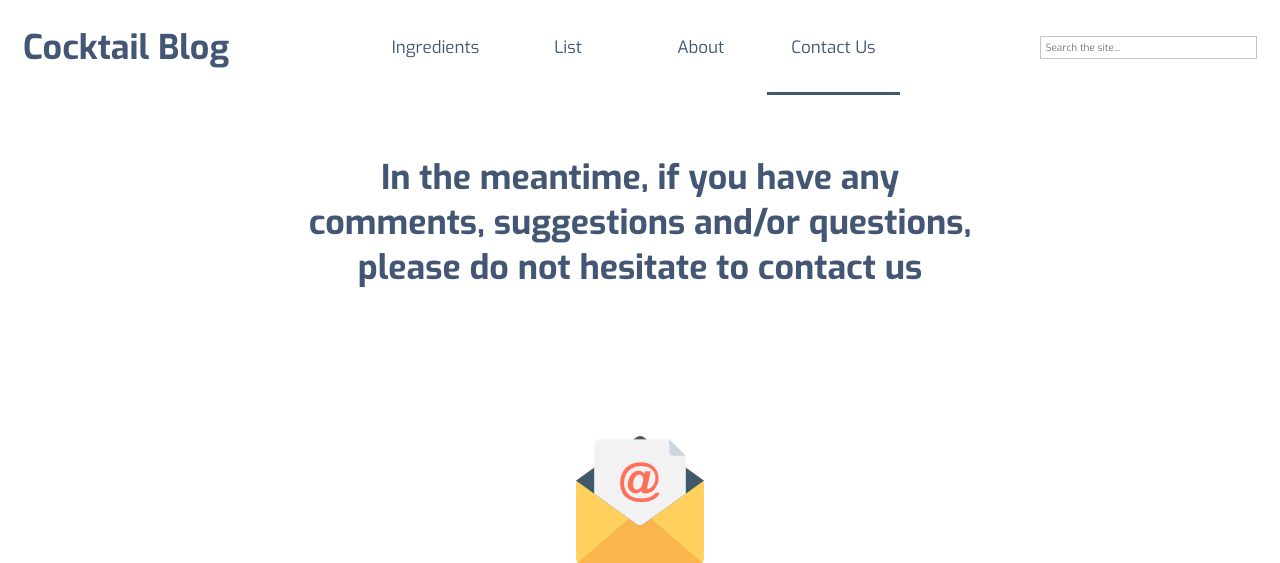
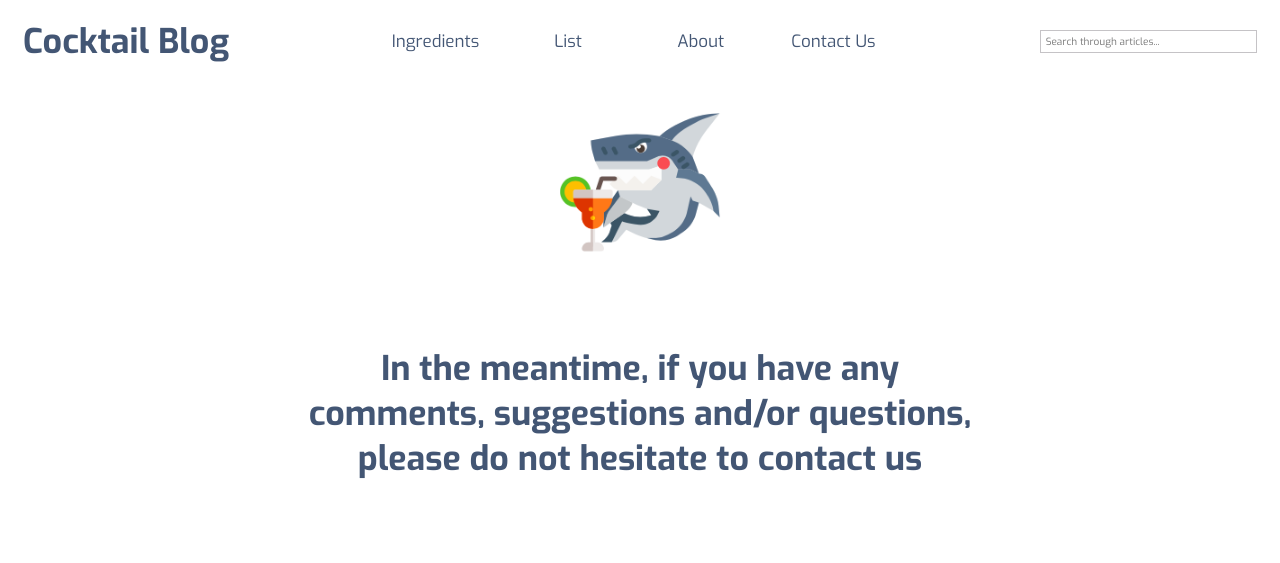
Before and after one commit to YanaTrifonova/cocktail_blog, a Flask app: page /contactUs in a window 1280 px wide. Shown: the top 563 px of the page. Run offline with Flask 2, Linux system fonts and the light colour scheme; some libraries are stand-ins or nearby versions.

Commit message:
actualize navigation menu to other pages

```diff
--- a/templates/contactUs.html
+++ b/templates/contactUs.html
@@ -1,14 +1,19 @@
 <!DOCTYPE html>
 <html lang="en">
 <head>
-    <meta charset="UTF-8">
+    <meta charset="UTF-8" name="viewport" content="width=device-width,initial-scale=1">
     <title>Cocktail Blog - contact us</title>
+
     <link href="https://fonts.googleapis.com/css?family=Exo:400,500,600,700" rel="stylesheet">
     <link rel="stylesheet" href="https://cdnjs.cloudflare.com/ajax/libs/font-awesome/4.7.0/css/font-awesome.min.css">
     <link rel="stylesheet" href="../static/stylesheet/main.css">
+
     <script src="http://cdnjs.cloudflare.com/ajax/libs/jquery/3.2.1/jquery.js"></script>
     <script src="../static/javascript/contactUs/sendEmails.js"></script>
     <script src="../static/javascript/contactUs/fixForFirefoxBroser.js"></script>
+    <script src="../static/javascript/index/searchDisplay.js"></script>
+    <script src="../static/javascript/index/burgerMenu.js"></script>
+
 </head>
 <body>
 
@@ -16,25 +21,39 @@
 
     <div class="nav__details">
 
-        <div class="nav__details__header">
-            <a href="/" class="nav__details__header-link"><h1 class="nav__details__header-text">Cocktail Blog</h1></a>
+        <div class="nav__details__header" id="header">
+            <a class="nav__details__header-link" href="/"><h1 class="nav__details__header-text">Cocktail Blog</h1></a>
         </div>
 
-        <div class="nav__details__btn">
+        <button class="nav__details__btn-mobile" id="menuBar" onclick="menu()">
+            <i id="burger" class="fas fa-bars nav__details__btn-mobile-pic"></i>
+            <i id="crossMenu"></i>
+        </button>
+
+        <div class="nav__details__btn nav__details__btn-hidden" id="menuBtn">
+
             <a class="nav__details__btn-ingr nav__details__btn-decor" href="ingredients">Ingredients</a>
             <a class="nav__details__btn-list nav__details__btn-decor" href="list">List</a>
             <a class="nav__details__btn-about nav__details__btn-decor" href="about">About</a>
-            <a class="nav__details__btn-cont nav__details__btn-select" href="contactUs">Contact
-                Us</a>
+            <a class="nav__details__btn-cont nav__details__btn-decor" href="contactUs">Contact Us</a>
         </div>
 
         <div class="nav__details__search">
-            <form class="nav__details__search-form" onsubmit="submit()">
-                <input class="nav__details__search-box" type="text" id="mySearch" name="search"
-                       placeholder="Search the site...">
-                <button class="nav__details__search-btn" type="submit"><i class="fa fa-search"></i></button>
-            </form>
+            <div class="nav__details__search-form" onsubmit="submit()">
+                <input class="nav__details__search-box" id="mySearch" name="search"
+                       placeholder="Search through articles..."
+                       type="text" onkeyup="enterPressed(event)">
+                <button class="nav__details__search-btn" onclick="searchBtnClicked()">
+                    <i id="search" class="fa fa-search nav__details__search-pic"></i>
+                    <i id="crossSearch" class="nav__details__search-pic"></i>
+                </button>
+            </div>
         </div>
+    </div>
+
+    <div class="nav__logo">
+        <a class="nav__logo-pic" href="/"><img alt="logo picture with cock who drinks cocktail"
+                                               src="/static/img/shark_logo.png"></a>
     </div>
 </nav>
 
```
Also changed, not shown: templates/404.html (+23 -9 lines), templates/about.html (+25 -10 lines), templates/ingredients.html (+25 -12 lines).
